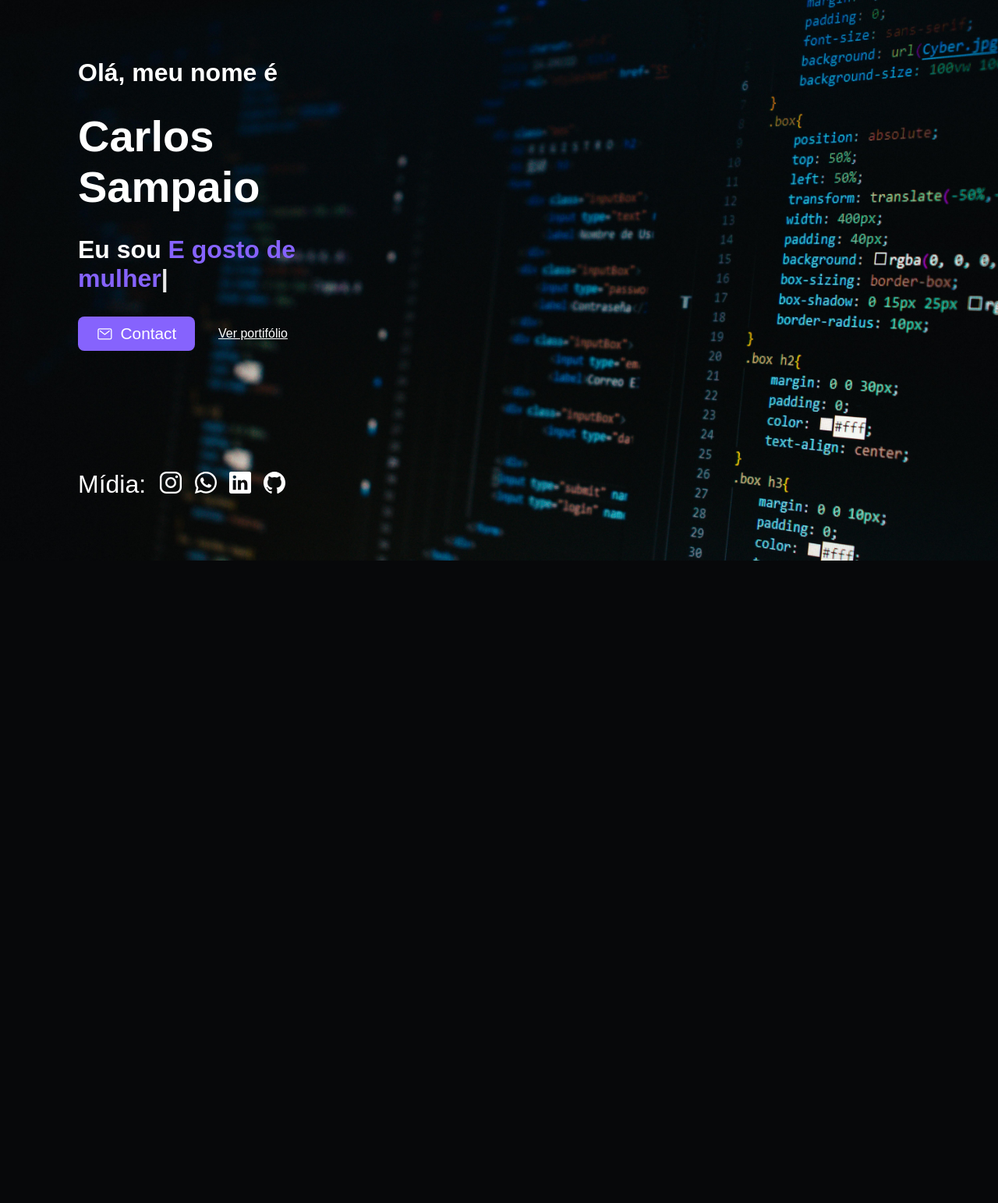
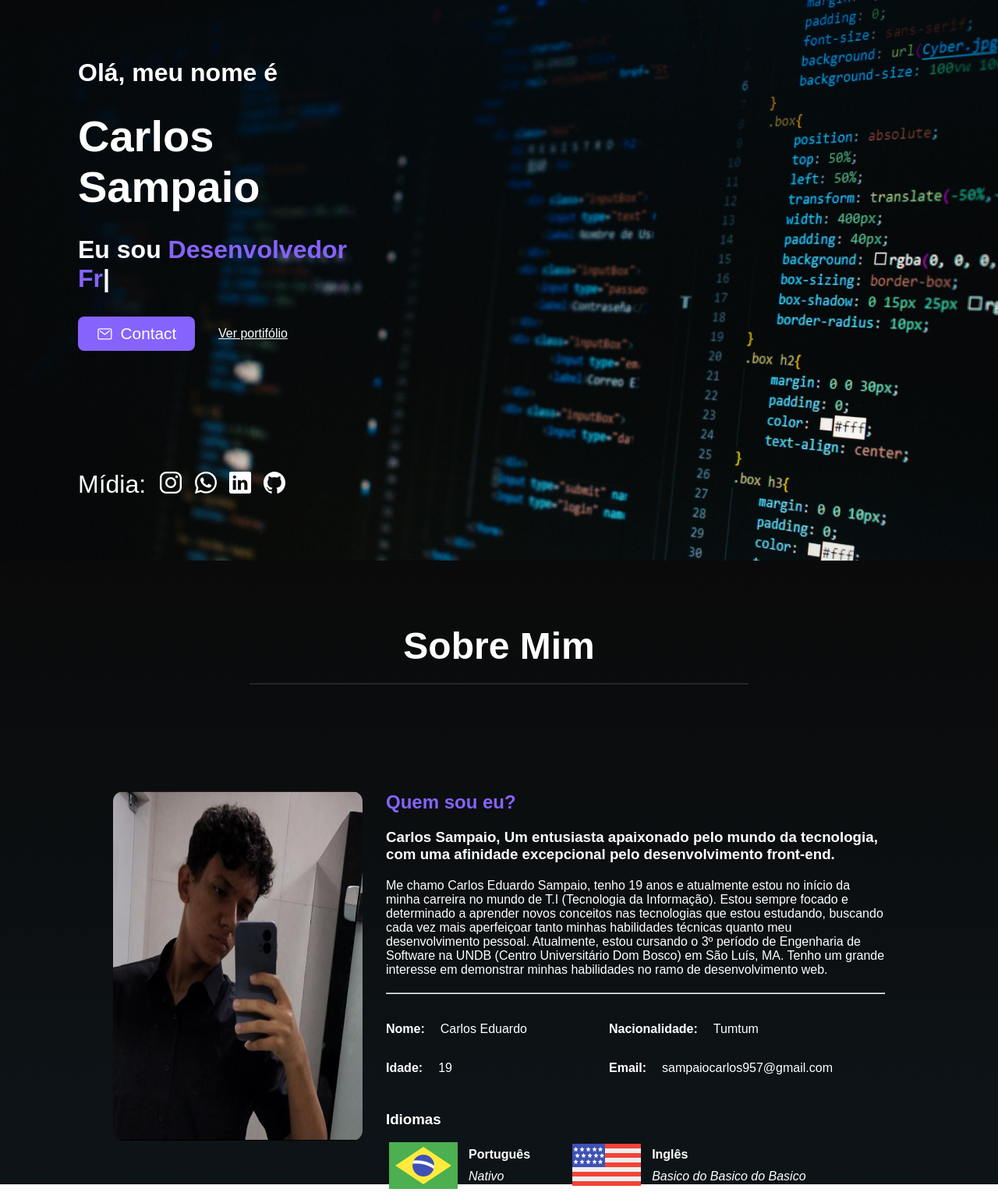
Before and after one commit to SAMPAIOCARLOS/MEUS-PROJETOS, a PHP site: page / in a window 1280 px wide. Shown: the part 81-1624 px from the top of the page at 78% size. Before the commit the page ends 800 px from the top, so only its background shows below. Run offline with PHP 8.4, Linux system fonts and the light colour scheme; some libraries are stand-ins or nearby versions.

Commit message:
fazendo a parte sobre

```diff
--- a/Portfolio2.0/index.html
+++ b/Portfolio2.0/index.html
@@ -75,7 +75,76 @@
         </header>
 
         <main>
+            <section id="section-about">
+                <div id="container-title-about">
+                    <h1 id="h1-title">Sobre Mim</h1>
 
+                </div>
+
+                <div id="container-about">
+                    <div id="Minha-img">
+                        <img src="imgs/eu.jpg" alt="" id="eu">
+                    </div>
+
+                    <div id="description">
+                        <h2 style="color: #8663FD;">Quem sou eu?</h2>
+                        <h3>Carlos Sampaio, Um entusiasta apaixonado pelo mundo da tecnologia, com uma afinidade excepcional pelo desenvolvimento front-end.</h3>
+
+                        <p>Me chamo Carlos Eduardo Sampaio, tenho 19 anos e atualmente estou no início da minha carreira no mundo de T.I (Tecnologia da Informação).
+                            Estou sempre focado e determinado a aprender novos conceitos nas tecnologias que estou estudando, buscando cada vez mais aperfeiçoar tanto minhas habilidades técnicas quanto meu desenvolvimento pessoal.
+                            Atualmente, estou cursando o 3º período de Engenharia de Software na UNDB (Centro Universitário Dom Bosco) em São Luís, MA.
+                            Tenho um grande interesse em demonstrar minhas habilidades no ramo de desenvolvimento web.</p>
+
+
+                        <hr>
+
+                        <div id="container-details">
+                            <div id="group-aside">
+                                <aside class="aside">
+                                    <p class="paragrafo-about"><strong>Nome:</strong>Carlos Eduardo</p>
+                                    <p class="paragrafo-about"><strong>Idade:</strong>19</p>
+
+                                </aside>
+                                <aside class="aside">
+                                    <p class="paragrafo-about"><strong>Nacionalidade:</strong>Tumtum</p>
+                                    <p class="paragrafo-about"><strong>Email:</strong>sampaiocarlos957@gmail.com</p>
+                                </aside>
+                            </div>
+
+                            <aside id="container-languages">
+                                <h1>Idiomas</h1>
+
+                                <ul id="list-languages">
+                                    <li>
+                                        <img src="imgs/icons8-brasil-96.png" alt="">
+                                        <p>
+                                            <strong>Português</strong>
+
+                                            <i>Nativo</i>
+                                        </p>
+                                    </li>
+                                    <li>
+                                        <img src="imgs/icons8-eua-96.png" alt="">
+                                        <p>
+                                            <strong>Inglês</strong>
+
+                                            <i>Basico do Basico do Basico</i>
+                                        </p>
+                                    </li>
+                                </ul>
+                            </aside>
+                        </div>
+                    </div>
+                </div>
+            </section>
+
+            <section>
+
+            </section>
+
+            <section>
+
+            </section>
         </main>
 
     </div>
--- a/Portfolio2.0/scripts/functions.js
+++ b/Portfolio2.0/scripts/functions.js
@@ -1,13 +1,17 @@
+const text = document.getElementById("span_auto_imcrement")
+const array_text_about_header = ['Desenvolvedor Front-end','Front-end Developer','Desenvolvedor Front-end','Front-end Developer']
+//Biblioteca typed. js
+
+function typed(id, array) {
+    const typed = new Typed(id, {
+        strings: array,
+        typeSpeed: 80, //tempo para os caracteres serem escritos
+        backSpeed: 40, //tempo para os caracteres serem apagados
+        cursorChar: "|", //O simbolo que aparece no final
+        loop: true //Para ficar se repetindo infinitamente
+    })
+}
 
 
-const typed = new Typed("#span_auto_imcrement", {
-    strings: [
-        'Desenvolvedor Front-end',
-        'Sou muito macho',
-        'E gosto de mulher'
-    ],
-    typeSpeed: 80,
-    backSpeed: 40,
-    cursorChar: "|",
-    loop: true
-})
+
+typed(text, array_text_about_header)
--- a/Portfolio2.0/styles/index.css
+++ b/Portfolio2.0/styles/index.css
@@ -94,3 +94,109 @@
 .icon-link-midia {
     color: #ffffff;
 }
+
+#section-about {
+    width: 100%;
+    height: 100vh;
+    color: #ffffff;
+    background-image: linear-gradient(to bottom, #0a0a0a, #0d1418);
+}
+
+#container-title-about {
+    /* border: 2px solid blue; */
+    width: 100%;
+    height: 30%;
+    display: flex;
+    justify-content: center;
+    align-items: center;
+    font-size: 2em;
+
+}
+
+#h1-title {
+    width: 50%;
+    padding-bottom: 20px;
+    text-align: center;
+    border-bottom: 2px solid #262627;
+}
+
+#container-about {
+    /* border: 1px solid red; */
+    width: 100%;
+    height: 70%;
+    display: flex;
+    justify-content: center;
+    align-items: center;
+    gap: 30px;
+}
+
+#Minha-img {
+    /* border: 1px solid rgb(0, 255, 89); */
+    width: 25%;
+    height: 80%;
+
+}
+#eu {
+    width: 100%;
+    height: 100%;
+    border-radius: 13px;
+}
+#description {
+    /* border: 1px solid blue; */
+    width: 50%;
+    height: 80%;
+    display: flex;
+    flex-direction: column;
+    justify-content: space-around;
+    gap: 20px;
+}
+
+#container-details {
+    /* border: 1px solid #ffffff; */
+    width: 100%;
+    display: flex;
+    flex-direction: column;
+    gap: 30px;
+}
+.aside {
+    width: 40%;
+    height: 100px;
+    /* border: 2px solid rgb(0, 255, 17); */
+    display: flex;
+    flex-direction: column;
+    justify-content: space-around;
+}
+#group-aside {
+    /* border: 1px solid red; */
+    width: 100%;
+    display: flex;
+    gap: 30px;
+}
+.paragrafo-about {
+    /* border: 1px solid blue; */
+    display: flex;
+    gap: 20px;
+}
+
+#container-languages {
+    /* border: 1px solid red; */
+}
+#list-languages {
+    display: flex;
+    list-style: none;
+    justify-content: left;
+    gap: 50px;
+}
+
+#list-languages > li {
+    display: flex;
+    /* border: 1px solid red; */
+    align-items: center;
+    gap: 10px;
+}
+
+#list-languages > li > p{
+    display: flex;
+    flex-direction: column;
+    gap: 10px;
+}
```
Also changed, not shown: Portfolio2.0/imgs/Apresentação curso tecnologia para mulheres moderno neon (1).png (deleted), Portfolio2.0/imgs/Frame 1.png (deleted), Portfolio2.0/imgs/eu.jpg (added), Portfolio2.0/imgs/icons8-brasil-96.png (added), Portfolio2.0/imgs/icons8-eua-96.png (added).
